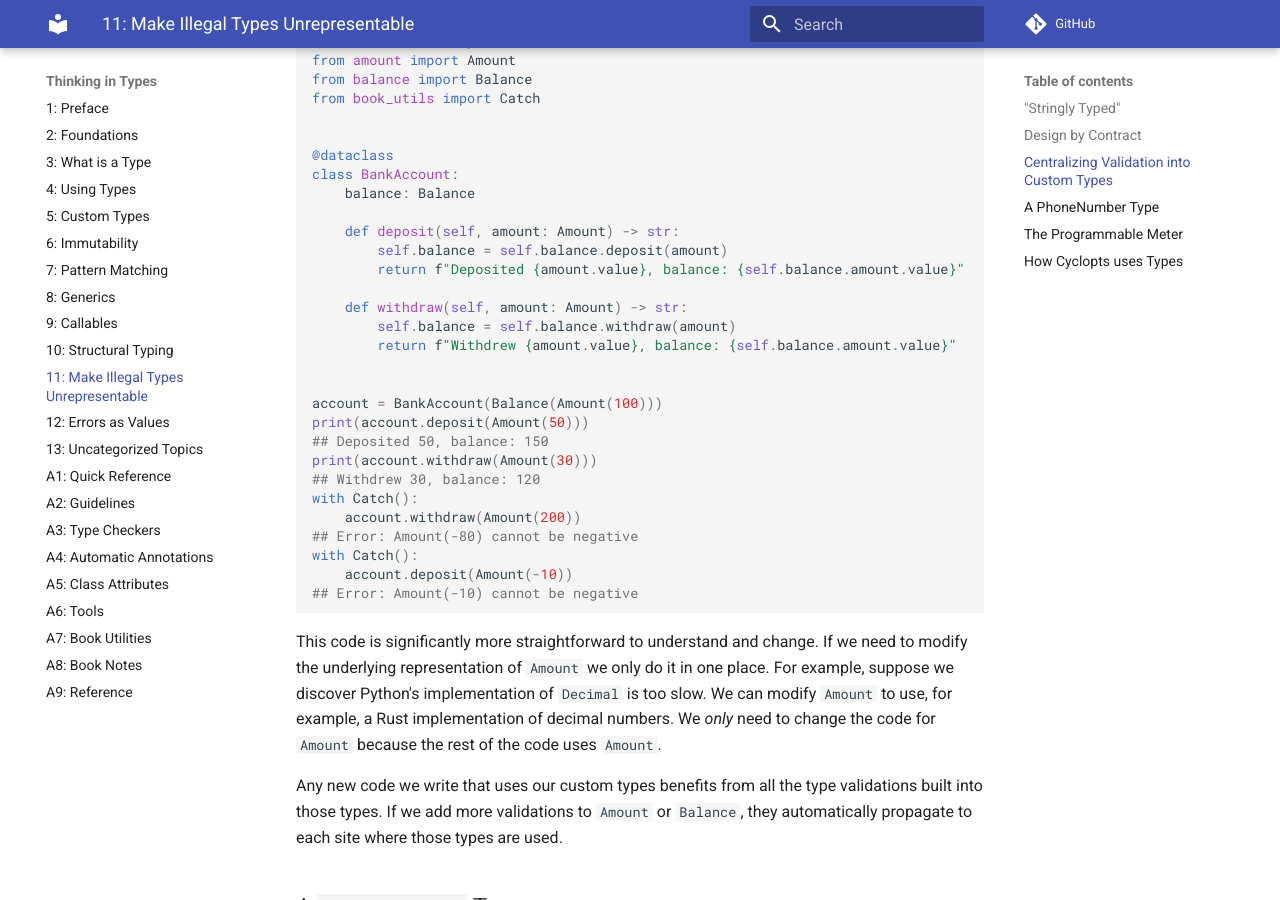
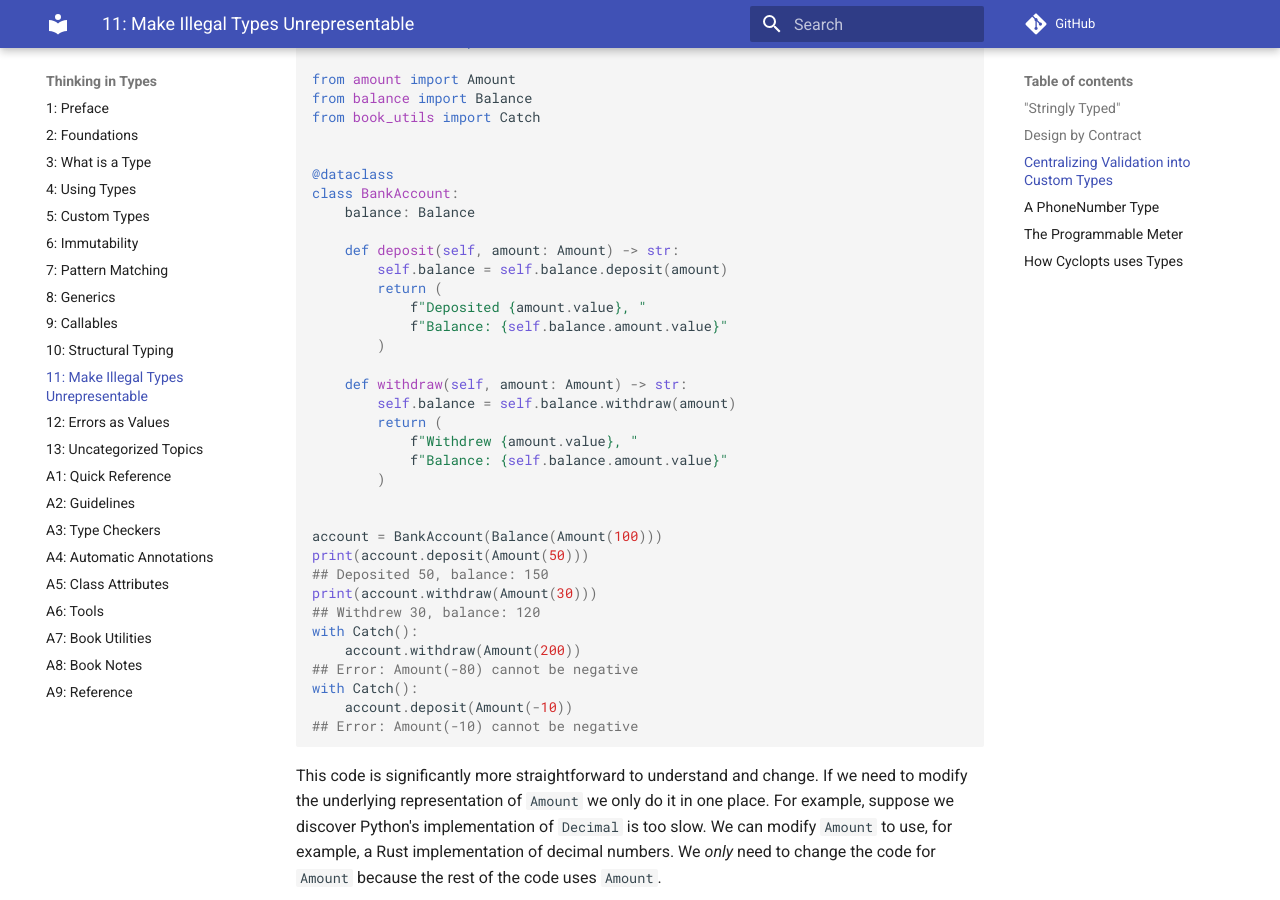
Before and after one commit to ThinkingInTypes/ThinkingInTypes.github.io, an MkDocs documentation site: the page built from Chapters/C11_Make_Illegal_Types_Unrepresentable.md, in a window 1280 px wide and 900 px high, scrolled down 7541 px. Built offline with MkDocs 1.6.1 and Material for MkDocs 9.7.7, drawn with Linux system fonts in a browser that asks for light colours; comment, search, counter and statistics services are not loaded.

````diff
--- a/Chapters/C11_Make_Illegal_Types_Unrepresentable.md
+++ b/Chapters/C11_Make_Illegal_Types_Unrepresentable.md
@@ -356,6 +356,7 @@ types:
 ```python
 # typed_bank_account.py
 from dataclasses import dataclass
+
 from amount import Amount
 from balance import Balance
 from book_utils import Catch
@@ -367,11 +368,17 @@ class BankAccount:
 
     def deposit(self, amount: Amount) -> str:
         self.balance = self.balance.deposit(amount)
-        return f"Deposited {amount.value}, balance: {self.balance.amount.value}"
+        return (
+            f"Deposited {amount.value}, "
+            f"Balance: {self.balance.amount.value}"
+        )
 
     def withdraw(self, amount: Amount) -> str:
         self.balance = self.balance.withdraw(amount)
-        return f"Withdrew {amount.value}, balance: {self.balance.amount.value}"
+        return (
+            f"Withdrew {amount.value}, "
+            f"Balance: {self.balance.amount.value}"
+        )
 
 
 account = BankAccount(Balance(Amount(100)))
````
